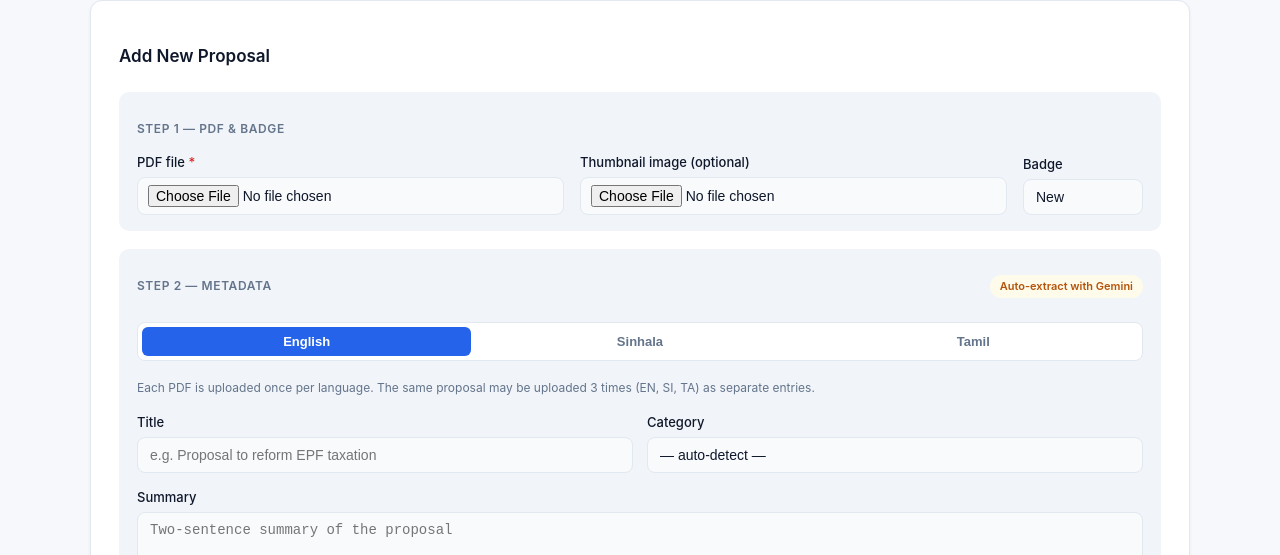
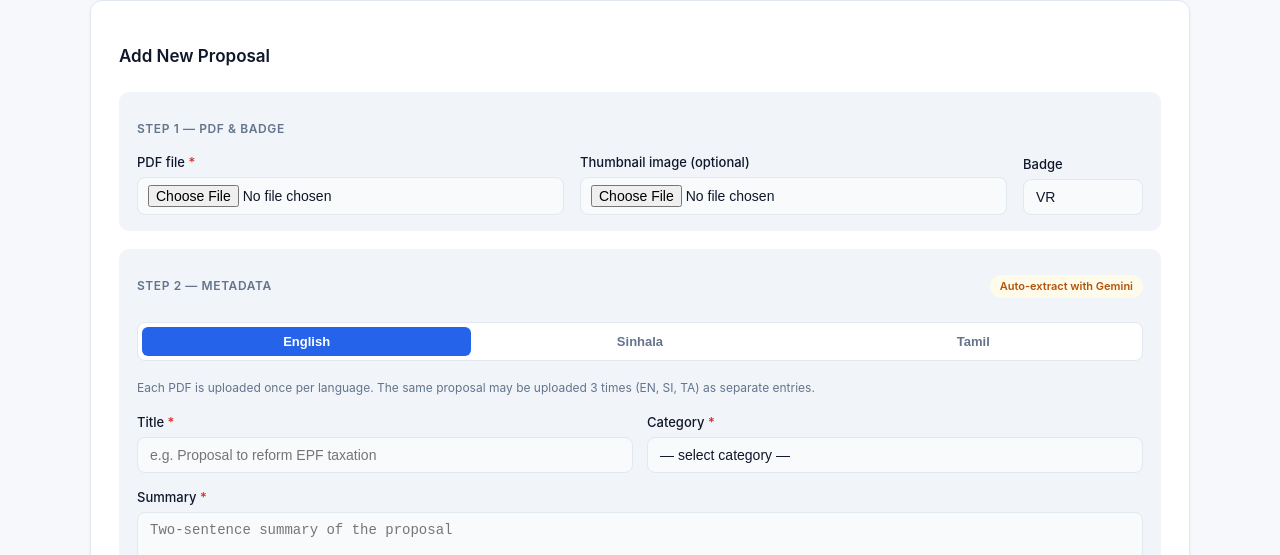
Before and after one commit to VeriteIT/budget-proposal-hub-2026, a Next.js app: page /admin in a window 1280 px wide. Shown: the part 886-1441 px from the top of the page. Built offline with nearby package versions, Linux system fonts and the light colour scheme.

Commit message:
Set VR as default badge, restrict badge options, make title/summary/category required in upload form

```diff
--- a/app/admin/page.tsx
+++ b/app/admin/page.tsx
@@ -59,7 +59,7 @@ async function pollRun<T = unknown>(runId: string, intervalMs = 2000): Promise<R
   }
 }
 
-const BADGES = ['New', 'Public', 'VR', '']
+const BADGES = ['VR', 'Public', 'New']
 
 const C = {
   bg:       '#f1f5f9',
@@ -178,7 +178,7 @@ export default function AdminPage() {
   const [loading, setLoading]           = useState(true)
   const [uploading, setUploading]       = useState(false)
   const [uploadMsg, setUploadMsg]       = useState<{ text: string; ok: boolean } | null>(null)
-  const [badge, setBadge]               = useState('New')
+  const [badge, setBadge]               = useState('VR')
   const [uploadLang, setUploadLang]     = useState<Lang>('en')
   const [uploadMeta, setUploadMeta]     = useState({
     title:    { en: '', si: '', ta: '' },
@@ -675,25 +675,25 @@ export default function AdminPage() {
 
               <div style={{ display: 'grid', gridTemplateColumns: '1fr 1fr', gap: 14, marginBottom: 14 }}>
                 <div>
-                  <Label>Title</Label>
-                  <input type="text" style={field}
+                  <Label>Title <span style={{ color: C.red }}>*</span></Label>
+                  <input type="text" style={field} required
                     placeholder={uploadLang === 'en' ? 'e.g. Proposal to reform EPF taxation' : uploadLang === 'si' ? 'e.g. EPF බදු ප්‍රතිසංස්කරණ යෝජනාව' : 'e.g. EPF வரி சீர்திருத்த முன்மொழிவு'}
                     value={uploadMeta.title[uploadLang]}
                     onChange={(e) => setMeta('title', uploadLang, e.target.value)} />
                 </div>
                 <div>
-                  <Label>Category</Label>
-                  <select style={field} value={uploadMeta.category[uploadLang]}
+                  <Label>Category <span style={{ color: C.red }}>*</span></Label>
+                  <select style={field} required value={uploadMeta.category[uploadLang]}
                     onChange={(e) => setMeta('category', uploadLang, e.target.value)}>
-                    <option value="">— auto-detect —</option>
+                    <option value="">— select category —</option>
                     {uploadCategories.map((c) => <option key={c} value={c}>{c}</option>)}
                   </select>
                 </div>
               </div>
 
               <div style={{ marginBottom: 14 }}>
-                <Label>Summary</Label>
-                <textarea rows={2} style={fieldTA}
+                <Label>Summary <span style={{ color: C.red }}>*</span></Label>
+                <textarea rows={2} style={fieldTA} required
                   placeholder={uploadLang === 'en' ? 'Two-sentence summary of the proposal' : 'යෝජනාවේ කෙටි සාරාංශය…'}
                   value={uploadMeta.summary[uploadLang]}
                   onChange={(e) => setMeta('summary', uploadLang, e.target.value)} />
```
